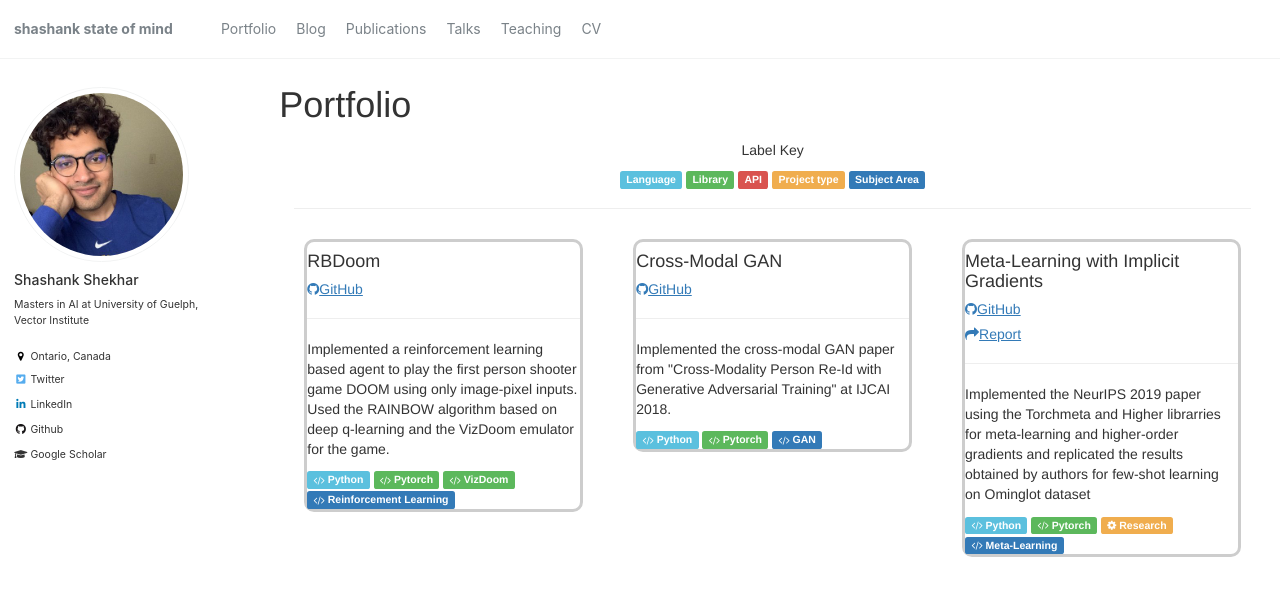
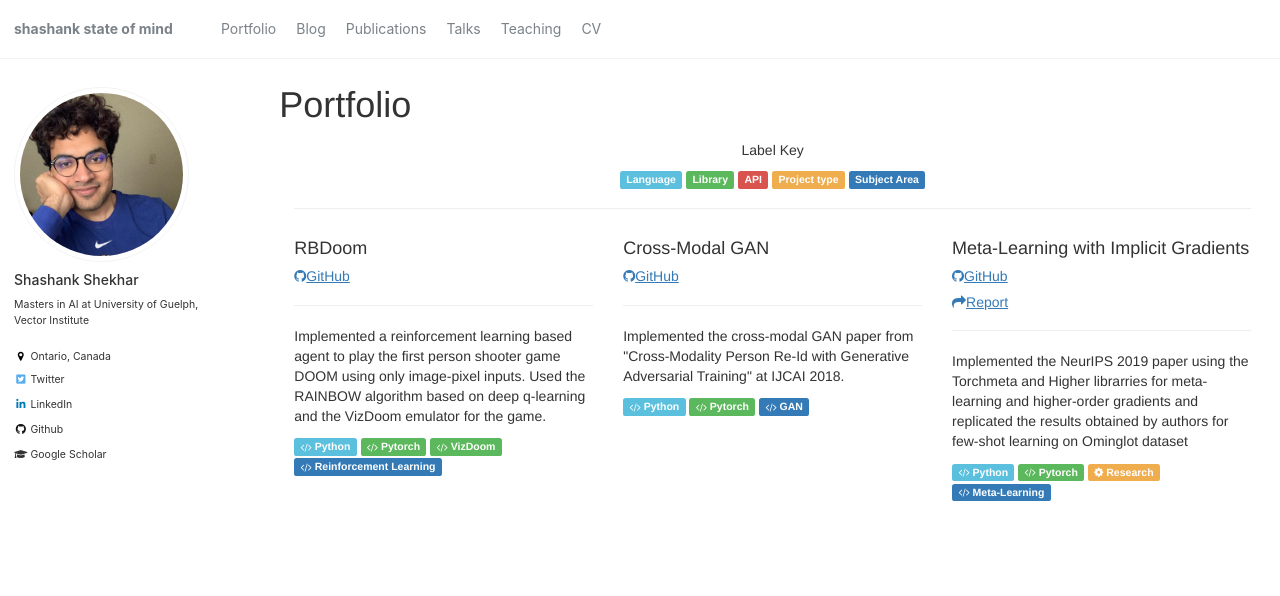
Before and after one commit to sshkhr/sshkhr.github.io, a Jekyll site: the page built from _pages/portfolio.html, in a window 1280 px wide and 900 px high. Shown: the top 596 px of the window. Built offline with Jekyll 4.4.1, drawn with Linux system fonts in a browser that asks for light colours; nearby versions of some CDN libraries.

Commit message:
removed borders for now

```diff
--- a/_pages/portfolio.html
+++ b/_pages/portfolio.html
@@ -55,7 +55,6 @@ author_profile: true
     <hr>
     <div class="row">
       <div class="col-md-4 column project">
-        <div class="cliente">
         <h4 class="hackname">RBDoom</h4>
           <h5 class="link"><a href="https://github.com/sshkhr/RBDoom"><i class="fa fa-github"></i>GitHub</a>
         </h5>
@@ -66,9 +65,7 @@ author_profile: true
         <span class="label label-success"><i class="fa fa-code"></i> VizDoom</span>
         <span class="label label-primary"><i class="fa fa-code"></i> Reinforcement Learning</span>
       </div>
-      </div>
       <div class="col-md-4 column project">
-        <div class="cliente">
         <h4 class="hackname">Cross-Modal GAN</h4>
         <h5 class="link"><a href="https://github.com/sshkhr/cmGAN"><i class="fa fa-github"></i>GitHub</a>
         </h5>
@@ -78,9 +75,7 @@ author_profile: true
         <span class="label label-success"><i class="fa fa-code"></i> Pytorch</span>
         <span class="label label-primary"><i class="fa fa-code"></i> GAN</span>
       </div>
-      </div>
       <div class="col-md-4 column project-right">
-        <div class="cliente">
         <h4 class="hackname">Meta-Learning with Implicit Gradients</h4>
         <h5 class="link"><a href="https://github.com/sshkhr/imaml"><i class="fa fa-github"></i>GitHub</a>
         </h5>
@@ -93,7 +88,6 @@ author_profile: true
         <span class="label label-warning"><i class="fa fa-cog"></i> Research </span>
         <span class="label label-primary"><i class="fa fa-code"></i> Meta-Learning</span>
       </div>
-      </div>
     </div>
     </div>
 </body>
```
